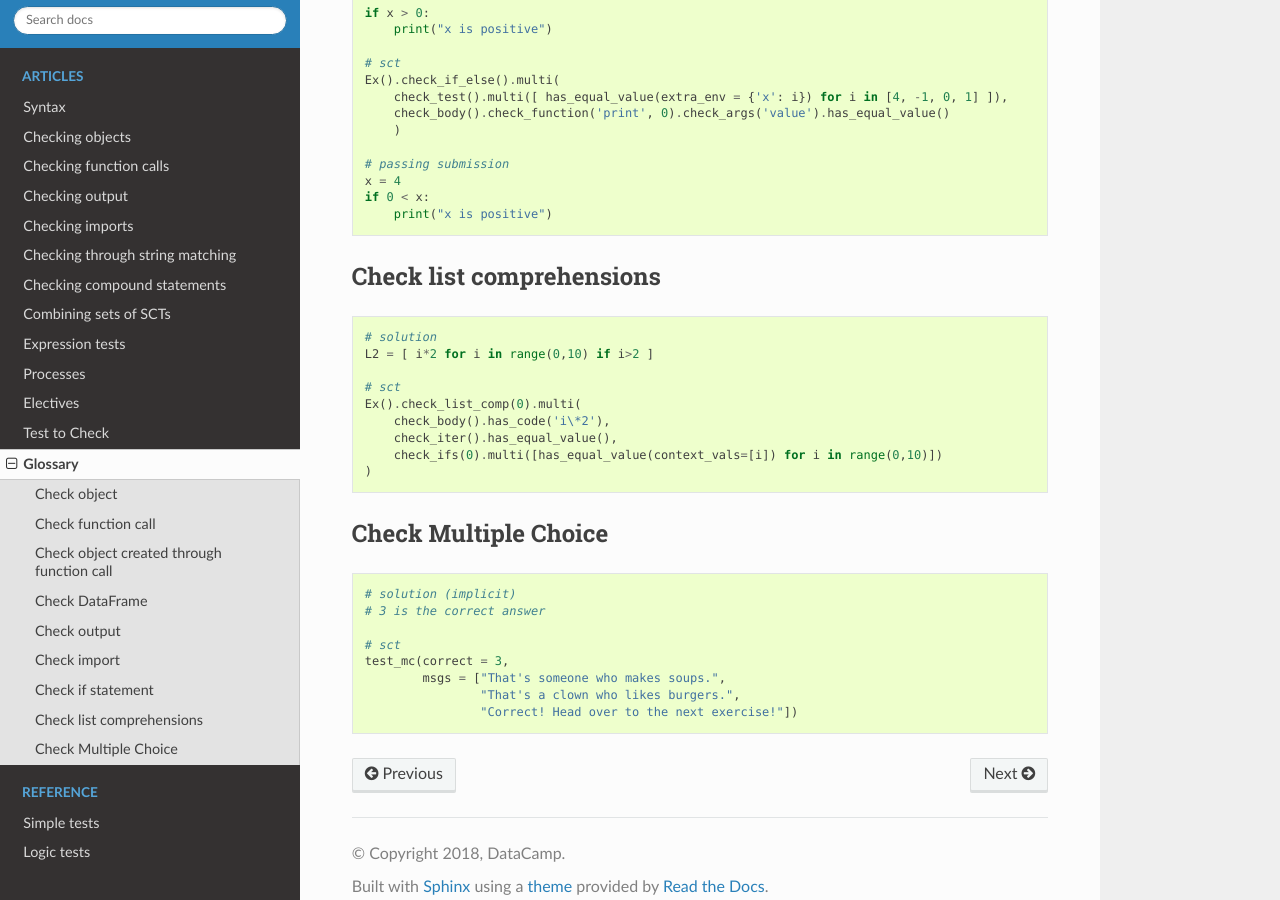
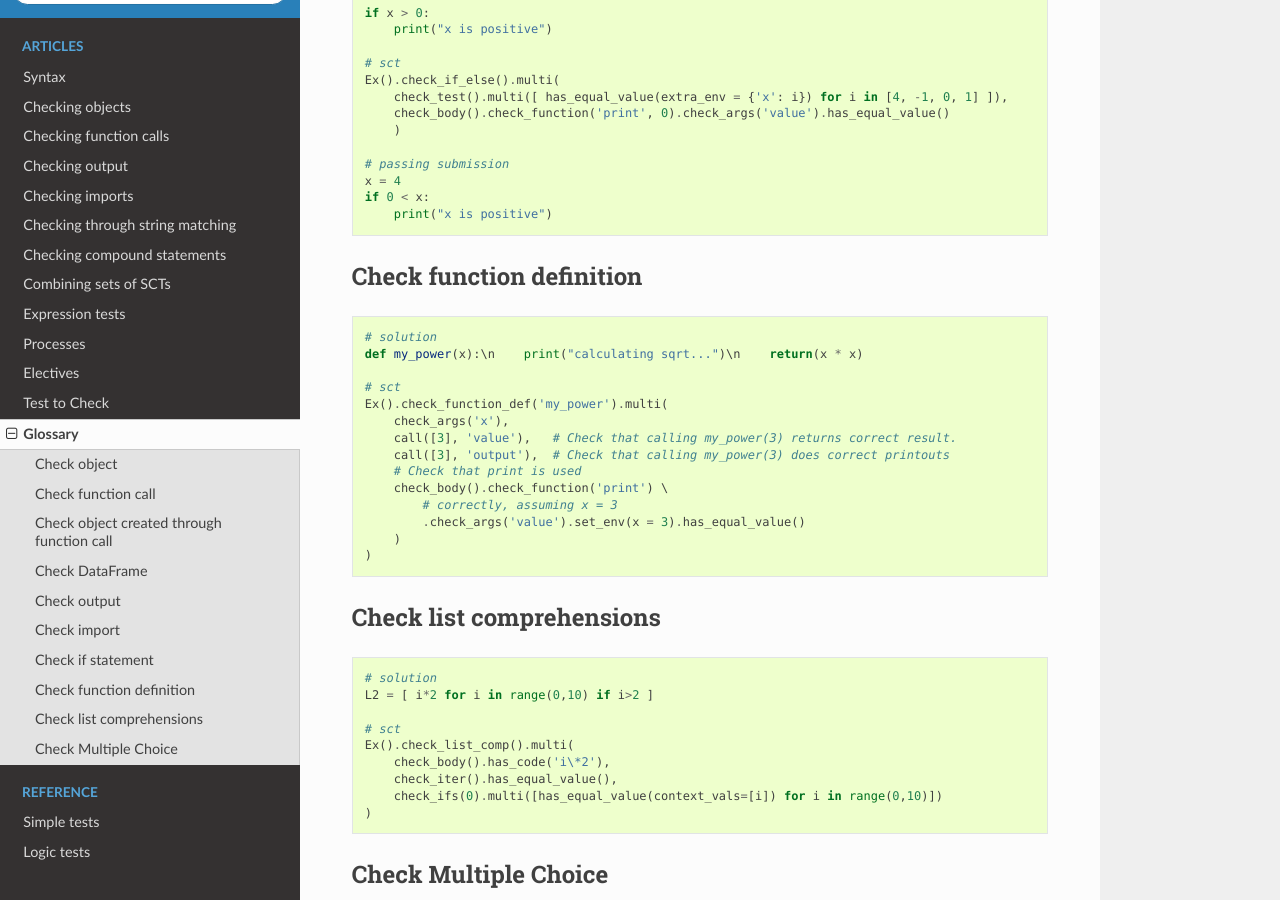
Before and after one commit to datacamp/pythonwhat, a Sphinx documentation site: the page built from docs/articles/glossary.rst, in a window 1280 px wide and 900 px high, scrolled down 2449 px. Built offline with Sphinx 7.4.7 and the Read the Docs theme 2.0.0, drawn with Linux system fonts in a browser that asks for light colours.

Commit message:
add function definition to glossary

```diff
--- a/docs/articles/glossary.rst
+++ b/docs/articles/glossary.rst
@@ -149,6 +149,25 @@ Check if statement
     if 0 < x:
         print("x is positive")
 
+Check function definition
+~~~~~~~~~~~~~~~~~~~~~~~~~
+
+.. code::
+
+    # solution
+    def my_power(x):\n    print("calculating sqrt...")\n    return(x * x)
+
+    # sct
+    Ex().check_function_def('my_power').multi(
+        check_args('x'),
+        call([3], 'value'),   # Check that calling my_power(3) returns correct result.
+        call([3], 'output'),  # Check that calling my_power(3) does correct printouts
+        # Check that print is used
+        check_body().check_function('print') \
+            # correctly, assuming x = 3
+            .check_args('value').set_env(x = 3).has_equal_value()
+        )
+    )
 
 Check list comprehensions
 ~~~~~~~~~~~~~~~~~~~~~~~~~
@@ -159,7 +178,7 @@ Check list comprehensions
     L2 = [ i*2 for i in range(0,10) if i>2 ]
 
     # sct
-    Ex().check_list_comp(0).multi(
+    Ex().check_list_comp().multi(
         check_body().has_code('i\*2'),
         check_iter().has_equal_value(),
         check_ifs(0).multi([has_equal_value(context_vals=[i]) for i in range(0,10)])
```
